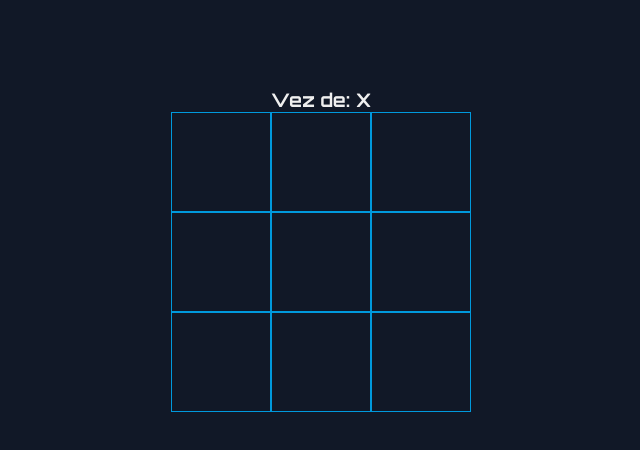
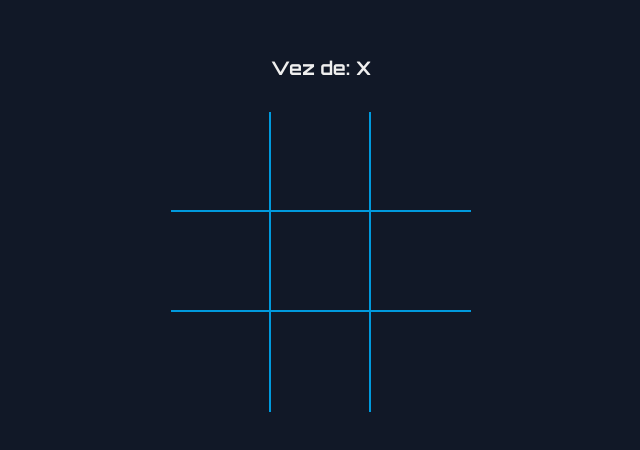
Before and after one commit to Guilherme-Silva0/GHash, a React (Vite) app: page / in a window 1280 px wide. Shown: the part 150-600 px from the top of the page, without its empty margins (319-959 px from the left). Built offline with nearby package versions, Linux system fonts and the light colour scheme.

Commit message:
Corrigindo bugs visuais

```diff
--- a/src/components/Board.css
+++ b/src/components/Board.css
@@ -1,4 +1,5 @@
 .table {
   display: flex;
   flex-direction: column;
+  margin: 2rem 0;
 }
--- a/src/components/Square.css
+++ b/src/components/Square.css
@@ -7,5 +7,5 @@
   flex-direction: row;
   cursor: pointer;
   font-size: 60px;
-  border: 1px solid #0099dd;
+  user-select: none;
 }
--- a/src/components/Square.jsx
+++ b/src/components/Square.jsx
@@ -1,11 +1,57 @@
 import "./Square.css";
 
 const Square = ({ game, line, square, onClick }) => {
+  let styleSquare = {};
+
+  if (line === 0) {
+    if (square === 0)
+      styleSquare = {
+        borderRight: "2px solid #0099dd",
+        borderBottom: "2px solid #0099dd",
+      };
+
+    if (square === 1)
+      styleSquare = {
+        borderRight: "2px solid #0099dd",
+        borderBottom: "2px solid #0099dd",
+      };
+    if (square === 2) styleSquare = { borderBottom: "2px solid #0099dd" };
+  }
+
+  if (line === 1) {
+    if (square === 0)
+      styleSquare = {
+        borderRight: "2px solid #0099dd",
+        borderBottom: "2px solid #0099dd",
+      };
+
+    if (square === 1)
+      styleSquare = {
+        borderRight: "2px solid #0099dd",
+        borderBottom: "2px solid #0099dd",
+      };
+    if (square === 2) styleSquare = { borderBottom: "2px solid #0099dd" };
+  }
+
+  if (line === 2) {
+    if (square === 0)
+      styleSquare = {
+        borderRight: "2px solid #0099dd",
+      };
+
+    if (square === 1)
+      styleSquare = {
+        borderRight: "2px solid #0099dd",
+      };
+    if (square === 2) styleSquare = { border: "none" };
+  }
+
   return (
     <div
       className="square"
       data-pos={`${line}${square}`}
       onClick={(e) => onClick(e)}
+      style={styleSquare}
     >
       {game[line][square]}
     </div>
--- a/src/index.css
+++ b/src/index.css
@@ -3,6 +3,7 @@
   padding: 0;
   box-sizing: border-box;
   font-family: "Orbitron", sans-serif;
+  -webkit-tap-highlight-color: rgba(0, 0, 0, 0);
 }
 
 body {
```
